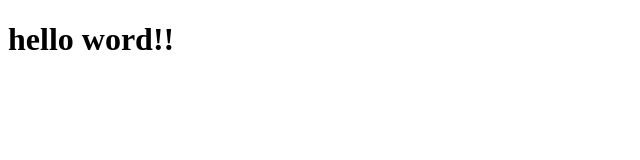
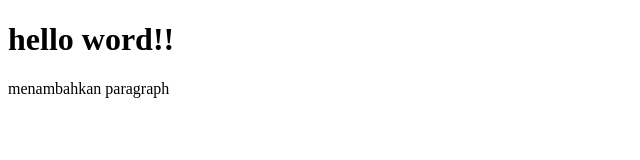
Before and after one commit to Adhicuyy/adhi-test-git-2, a plain HTML site: page index.html in a window 1280 px wide. Shown: the whole page, without its empty margins (0-640 px from the left). Drawn offline with Linux system fonts and the light colour scheme.

Commit message:
menambahkan paragraph

```diff
--- a/index.html
+++ b/index.html
@@ -7,5 +7,6 @@
 </head>
 <body>
     <h1>hello word!!</h1>
+    <p>menambahkan paragraph</p>
 </body>
 </html>
```
